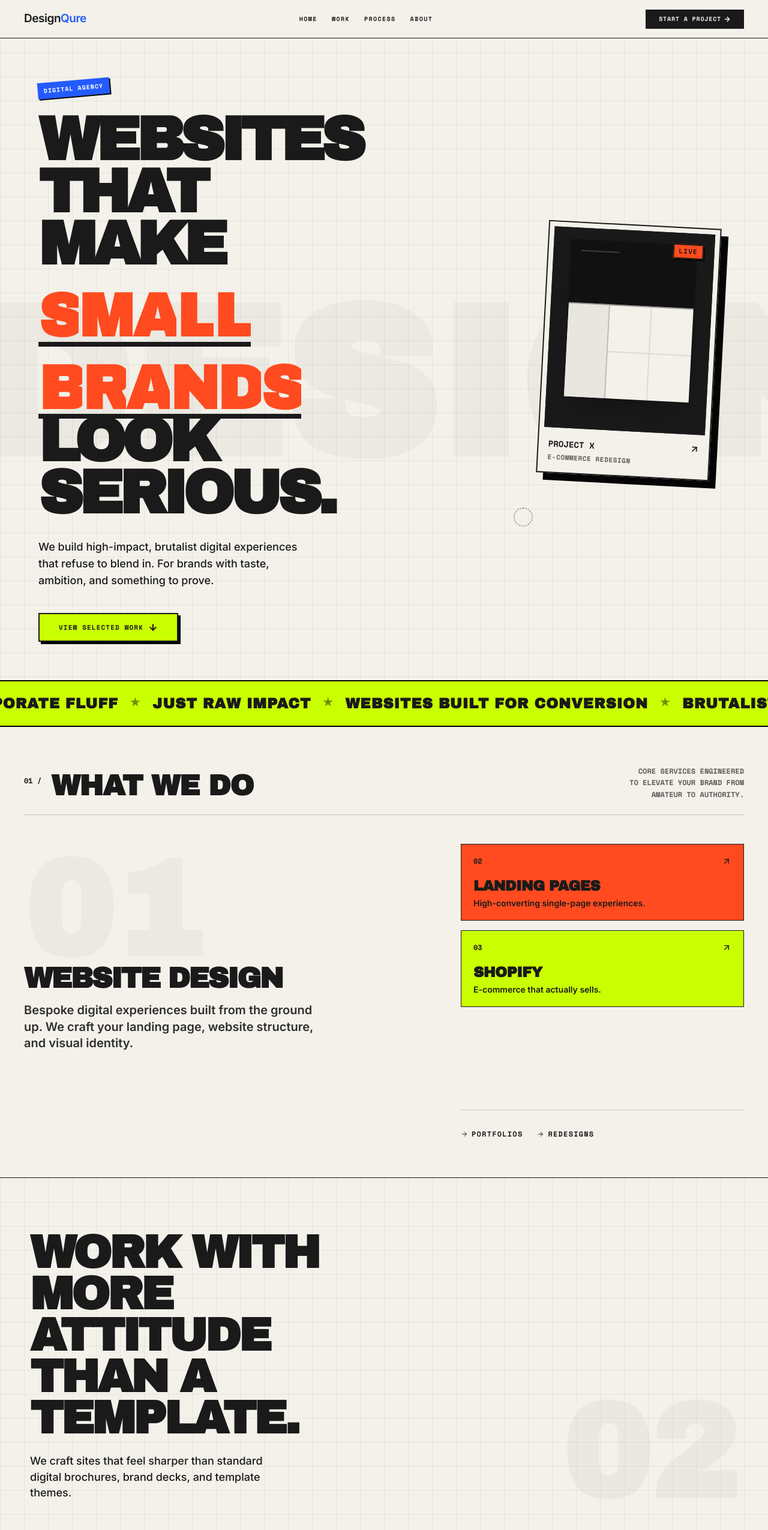
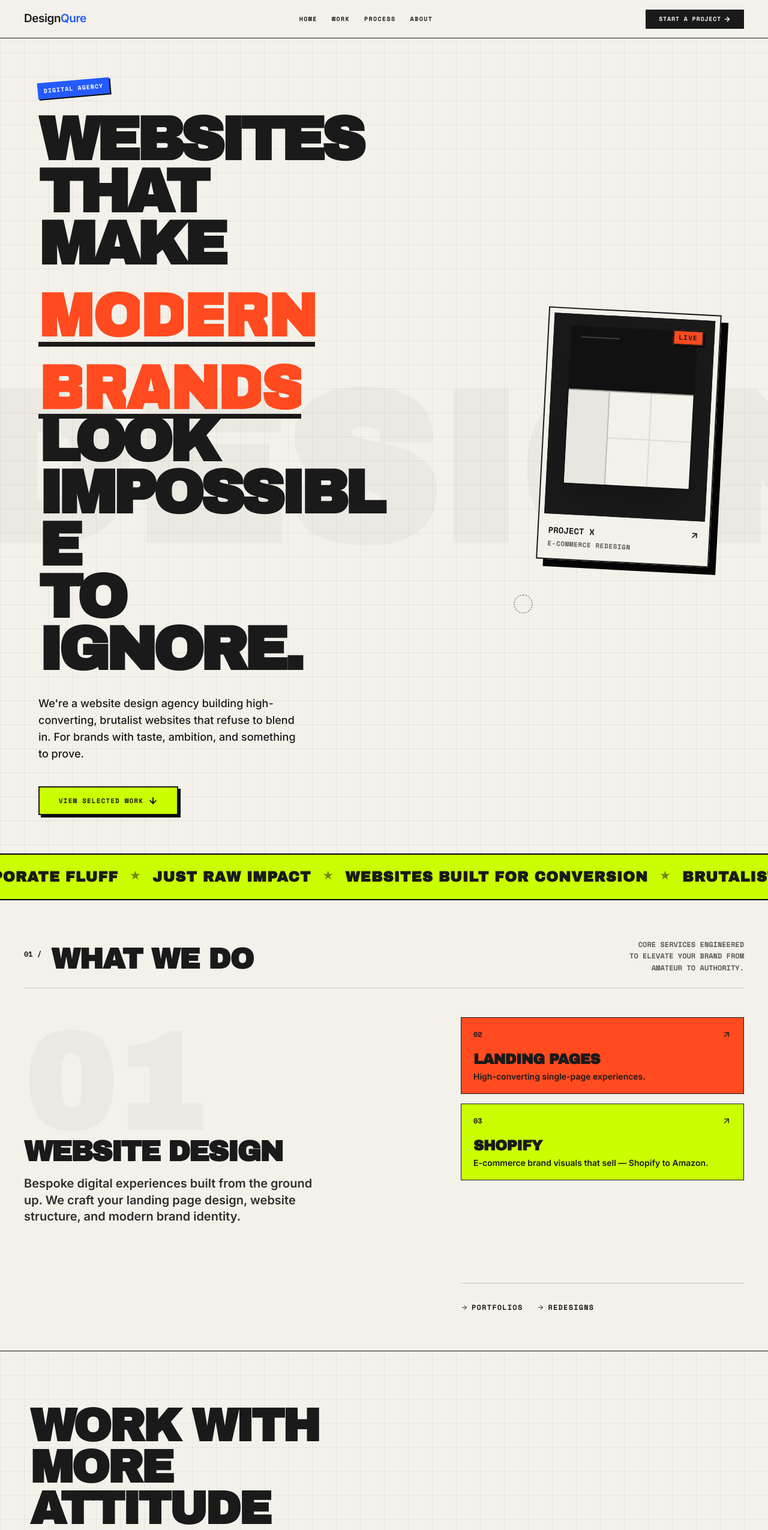
Before and after one commit to alisheikh212/designqure-website, a React (Vite) app: page / in a window 1280 px wide. Shown: the top 2551 px of the page at 60% size. Built offline with nearby package versions, Linux system fonts and the light colour scheme.

Commit message:
Improve homepage SEO copy clarity

```diff
--- a/index.html
+++ b/index.html
@@ -4,7 +4,21 @@
     <meta charset="UTF-8" />
     <meta name="viewport" content="width=device-width, initial-scale=1.0" />
     <link rel="icon" type="image/svg+xml" href="/favicon.svg" />
-    <title>DesignQure | Websites That Make Small Brands Look Serious</title>
+    <title>DesignQure | Website Design Agency for Startups &amp; E-commerce Brands</title>
+    <meta name="description" content="DesignQure designs high-converting websites, landing pages, portfolio sites, and e-commerce visuals for startups, agencies, and modern brands that need sharper digital presence." />
+    <link rel="canonical" href="https://designqurestudio.com/" />
+
+    <!-- Open Graph -->
+    <meta property="og:title" content="DesignQure | Website Design Agency for Startups &amp; E-commerce Brands" />
+    <meta property="og:description" content="DesignQure designs high-converting websites, landing pages, portfolio sites, and e-commerce visuals for startups, agencies, and modern brands." />
+    <meta property="og:url" content="https://designqurestudio.com/" />
+    <meta property="og:type" content="website" />
+    <meta property="og:site_name" content="DesignQure" />
+
+    <!-- Twitter Card -->
+    <meta name="twitter:card" content="summary_large_image" />
+    <meta name="twitter:title" content="DesignQure | Website Design Agency for Startups &amp; E-commerce Brands" />
+    <meta name="twitter:description" content="DesignQure designs high-converting websites, landing pages, portfolio sites, and e-commerce visuals for startups, agencies, and modern brands." />
   </head>
   <body>
     <form name="contact" method="POST" data-netlify="true" netlify-honeypot="bot-field" hidden>
--- a/src/components/sections/WorkSection.tsx
+++ b/src/components/sections/WorkSection.tsx
@@ -17,7 +17,7 @@ export function WorkSection() {
                 {"WORK WITH\nMORE ATTITUDE\nTHAN A\nTEMPLATE."}
               </h2>
               <p className="font-sans text-[15px] md:text-[18px] leading-[1.45] font-medium text-ink mt-4 md:mt-6 max-w-[420px]">
-                We craft sites that feel sharper than standard digital brochures, brand decks, and template themes.
+                From e-commerce stores to portfolio websites, we craft sites that feel sharper than standard brochures, brand decks, and template themes.
               </p>
             </Reveal>
           </div>
@@ -93,7 +93,7 @@ export function WorkSection() {
                     {project.image && (
                       <img
                         src={project.image}
-                        alt={project.title}
+                        alt={project.alt || project.title}
                         className="w-full h-full object-cover transition-transform duration-700 ease-out group-hover:scale-[1.02] relative z-10 block"
                         onError={(e) => {
                           e.currentTarget.style.display = 'none';
--- a/src/data/portfolioProjects.ts
+++ b/src/data/portfolioProjects.ts
@@ -4,6 +4,7 @@ export const portfolioProjects = [
     category: "Digital Operator Website",
     image: "/portfolio/rdigm.png",
     link: "https://rdigital-sigma.vercel.app/",
+    alt: "R Digital – website design for a digital operating and advisory firm",
     description:
       "Operating & Advisory Firm",
     status: "Concept",
@@ -13,6 +14,7 @@ export const portfolioProjects = [
     category: "E-commerce / Limited Collectibles",
     image: "/portfolio/collectors-image.png",
     link: "https://cars-stores1.myshopify.com/",
+    alt: "Collectors Hub – e-commerce website design for a limited die-cast collectibles store",
     description:
       "A sharp collectible store experience built for die-cast listings, product discovery, and clean category browsing.",
     status: "Live Site",
@@ -22,6 +24,7 @@ export const portfolioProjects = [
     category: "E-commerce Design",
     image: "/portfolio/hop-page.jpeg",
     link: "https://houseofprojectors.com",
+    alt: "House of Projectors – premium electronics e-commerce website design",
     description:
       "A premium electronics online marketplace",
     status: "Live Site",
@@ -31,6 +34,7 @@ export const portfolioProjects = [
     category: "Internal Concept",
     image: "/portfolio/ampify.jpeg",
     link: "https://ampify4u.com",
+    alt: "Ampify4U – bold digital agency website concept with oversized typography and strong visual identity",
     description:
       "A digital agency built around oversized type, sharp sections, and scroll energy.",
     status: "Live",
@@ -40,6 +44,7 @@ export const portfolioProjects = [
     category: "Corporate Website",
     image: "/portfolio/mif.png",
     link: "https://mif-solutions.vercel.app",
+    alt: "Baking Solutions – professional corporate website design concept",
     description:
       "A professional corporate website system.",
     status: "Concept",
@@ -49,6 +54,7 @@ export const portfolioProjects = [
     category: "Shopify Website",
     image: "/portfolio/bpps.png",
     link: "https://beepoint.shop",
+    alt: "BeePoint Shop – Shopify website design with a focused single-brand storefront",
     description:
       "A bold website direction for one brand, one message, and one clear action.",
     status: "Live",
--- a/src/pages/Home.tsx
+++ b/src/pages/Home.tsx
@@ -40,7 +40,7 @@ export function Home() {
                   WEBSITES<br />
                   THAT MAKE<br />
                   <span className="relative inline-flex items-center text-orange">
-                    <TextSplit maxMove={80} falloff={0.3} charClassName="h-[0.88em] leading-[0.88] md:h-[0.9em] md:leading-[0.9] lg:h-[0.85em] lg:leading-[0.85]">SMALL</TextSplit>
+                    <TextSplit maxMove={80} falloff={0.3} charClassName="h-[0.88em] leading-[0.88] md:h-[0.9em] md:leading-[0.9] lg:h-[0.85em] lg:leading-[0.85]">MODERN</TextSplit>
                     <span className="absolute -bottom-[4px] lg:-bottom-[6px] left-0 right-0 h-[5px] md:h-[6px] lg:h-[8px] bg-ink pointer-events-none" aria-hidden="true" />
                   </span><br />
                   <span className="relative inline-flex items-center text-orange">
@@ -48,13 +48,14 @@ export function Home() {
                     <span className="absolute -bottom-[4px] lg:-bottom-[6px] left-0 right-0 h-[5px] md:h-[6px] lg:h-[8px] bg-ink pointer-events-none" aria-hidden="true" />
                   </span><br />
                   LOOK<br />
-                  SERIOUS.
+                  IMPOSSIBLE<br />
+                  TO IGNORE.
                 </h1>
               </Reveal>
 
               <Reveal direction="up" delay={0.3} className="relative z-10 mt-5 md:mt-6 lg:mt-8">
                  <p className="font-sans text-[16px] md:text-[18px] leading-[1.45] md:leading-[1.55] font-medium text-[#1A1A1A] w-full md:max-w-[420px] lg:max-w-[440px]">
-                   We build high-impact, brutalist digital experiences that refuse to blend in. For brands with taste, ambition, and something to prove.
+                   We're a website design agency building high-converting, brutalist websites that refuse to blend in. For brands with taste, ambition, and something to prove.
                  </p>
               </Reveal>
 
@@ -169,7 +170,7 @@ export function Home() {
                <Reveal direction="up" delay={0.3} className="relative z-10 w-full max-w-lg mt-4 md:mt-6">
                   <h3 className="font-display font-bold text-[28px] md:text-4xl lg:text-5xl uppercase mb-3 md:mb-4 tracking-tighter w-full break-words">WEBSITE DESIGN</h3>
                   <p className="font-sans text-[15px] md:text-[17px] lg:text-xl font-bold leading-snug text-ink/90">
-                    Bespoke digital experiences built from the ground up. We craft your landing page, website structure, and visual identity.
+                    Bespoke digital experiences built from the ground up. We craft your landing page design, website structure, and modern brand identity.
                   </p>
                </Reveal>
              </div>
@@ -203,7 +204,7 @@ export function Home() {
                     <div>
                        <h4 className="font-display text-[20px] md:text-2xl font-bold uppercase mb-1 tracking-tight">SHOPIFY</h4>
                        <p className="font-sans text-[13px] md:text-sm font-bold leading-tight text-ink">
-                         E-commerce that actually sells.
+                         E-commerce brand visuals that sell — Shopify to Amazon.
                        </p>
                     </div>
                   </div>
```
